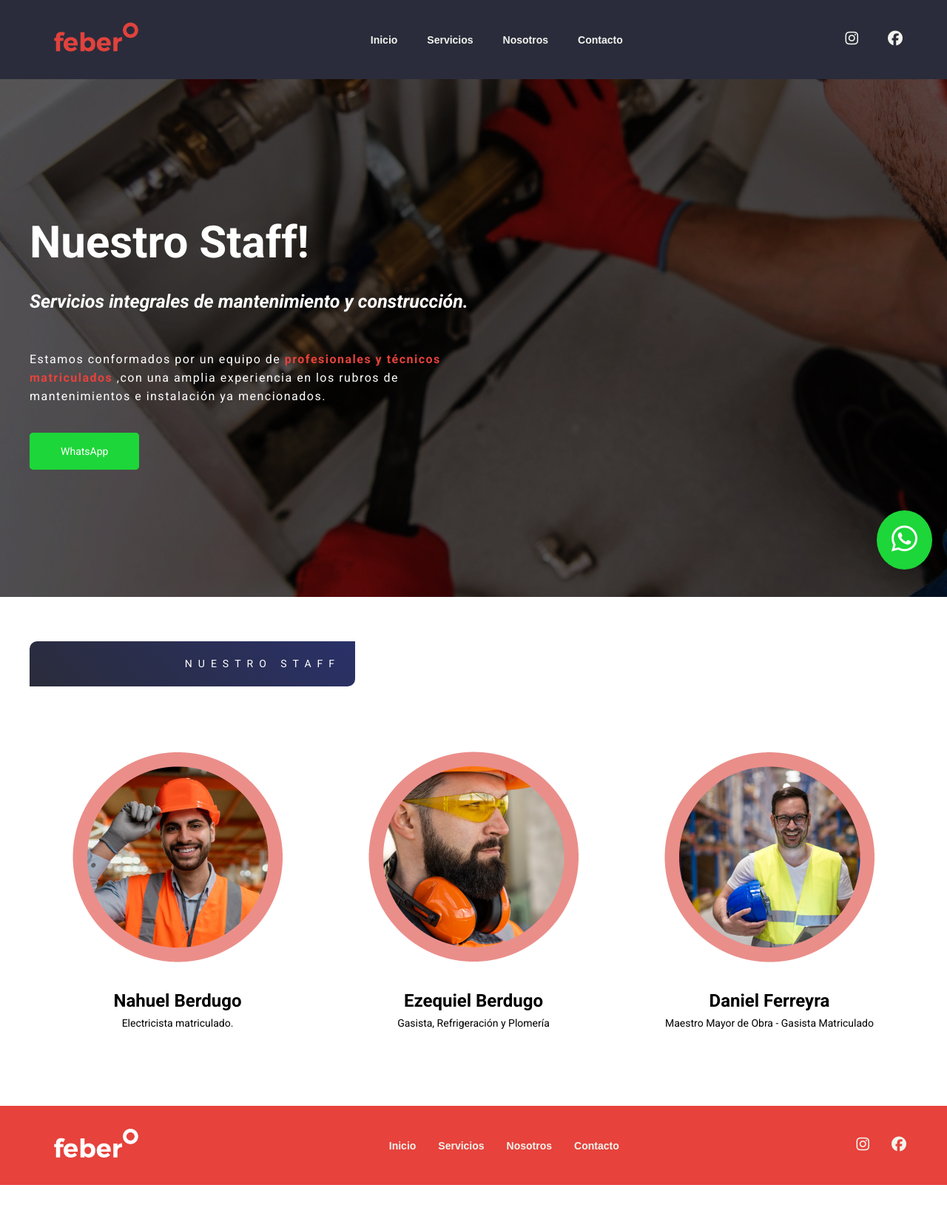
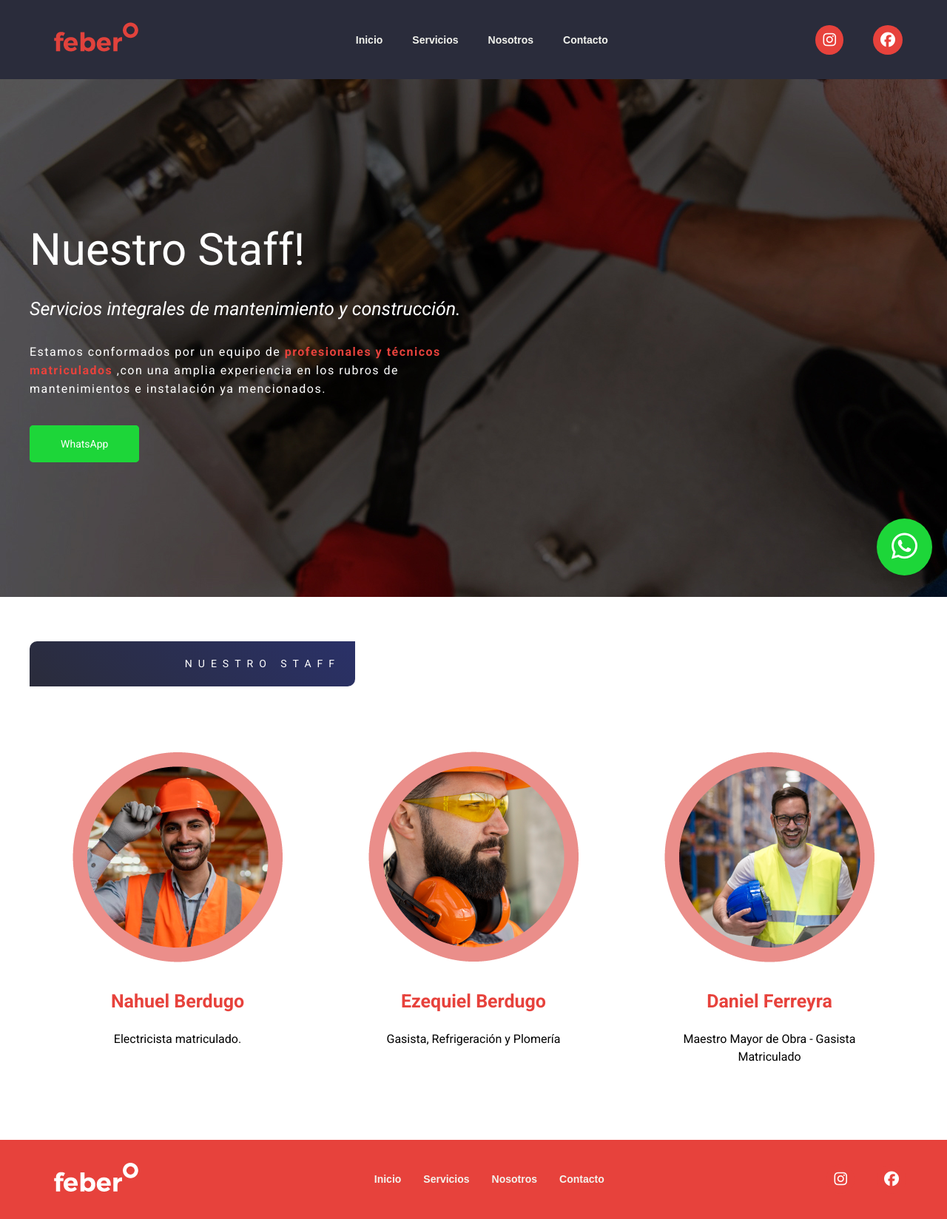
Before and after one commit to martin-centurion/feber-soluciones, a website: page pages/sobre-nosotros.html in a window 1280 px wide. Shown: the whole page at 74% size. Before the commit the page ends 1602 px from the top, so only its background shows below. Drawn offline with Linux system fonts and the light colour scheme.

Commit message:
agregando estilos a iconos rrss

```diff
--- a/pages/sobre-nosotros.html
+++ b/pages/sobre-nosotros.html
@@ -31,8 +31,8 @@
             </div>
             <div>
                 <ul>
-                    <li><a href="https://www.instagram.com"><i class="fa-brands fa-instagram"></i></a></li>
-                    <li><a href="https://www.facebook.com"><i class="fa-brands fa-facebook"></i></a></li>
+                    <li><a href="https://www.instagram.com""><i class="fa-brands fa-instagram btn-instagram"></i></a></li>
+                    <li><a href="https://www.facebook.com""><i class="fa-brands fa-facebook btn-facebook"></i></a></li>
                 </ul>
             </div>
         </div>
@@ -89,8 +89,8 @@
                 </div>
                 <div>
                     <ul>
-                        <li><a href="https://www.instagram.com"><i class="fa-brands fa-instagram"></i></a></li>
-                        <li><a href="https://www.facebook.com"><i class="fa-brands fa-facebook"></i></a></li>
+                        <li><a href="https://www.instagram.com""><i class="fa-brands fa-instagram btn-instagram"></i></a></li>
+                        <li><a href="https://www.facebook.com""><i class="fa-brands fa-facebook btn-facebook"></i></a></li>
                     </ul>
                 </div>
             </div>
--- a/sass/_footer.scss
+++ b/sass/_footer.scss
@@ -21,11 +21,10 @@
             font-weight: 600;
             color: rgba(243, 244, 238, 1);
             font-size: 14px;
-            transition: all 0.3s;
+            transition: color 0.3s;
 
             &:hover {
-                border-bottom: solid 2px white;
-                padding-bottom: 10px;
+                color: $ColorPrimario;
             }
         }
 
--- a/sass/_global.scss
+++ b/sass/_global.scss
@@ -29,14 +29,21 @@ footer {
     bottom: 30px;
     right: 20px;
     font-size: 40px;
-    background-color: $ColorWhatsapp;
-    text-decoration: none;
-    border-radius: 50%;
-    padding: 10px 20px;
 
     a {
         color: white;
+        background-color: $ColorWhatsapp;
+        text-decoration: none;
+        border-radius: 50%;
+        padding: 15px 20px;
+        transition: all 0.5s;
+
+        &:hover {
+            color: $ColorWhatsapp;
+            background-color: white;
+        }
     }
+
 
 }
 
--- a/sass/_header.scss
+++ b/sass/_header.scss
@@ -8,10 +8,6 @@
             display: flex;
             justify-content: space-between;
             align-items: center;
-
-                i {
-                    font-size: 20px;
-                }
 
                 ul {
                     display: flex;
@@ -26,11 +22,10 @@
                             font-weight: 600;
                             color: rgba(243, 244, 238, 1);
                             font-size: 14px;
-                            transition: border-bottom 0.3s;
+                            transition: color 0.3s;
 
                             &:hover {
-                                border-bottom: solid 2px $ColorSecundario;
-                                padding-bottom: 10px;
+                                color: $ColorSecundario;
                             }
                         }
                     }
--- a/sass/_main.scss
+++ b/sass/_main.scss
@@ -11,7 +11,7 @@
             h1 {
                 color: white;
                 font-size: 60px;
-                font-weight: bold;
+                font-weight: 400;
                 margin-bottom: 30px;
                 line-height: 70px;
             }
@@ -19,9 +19,9 @@
             h2 {
                 color: white;
                 font-size: 25px;
-                font-weight: bolder;
+                font-weight: 400;
                 font-style: italic;
-                margin-bottom: 50px;
+                margin-bottom: 30px;
                 line-height: 30px;
             }
 
@@ -33,6 +33,29 @@
                 line-height: 25px;
             }
     }
+}
+
+.btn-rrss {
+        color: white;
+        font-size: 20px;
+        padding: 10px;
+        border-radius: 50%;
+        transition: all 0.5s;
+
+        &:hover {
+            color: $ColorSecundario;
+            background-color: white;
+        }
+}
+
+.btn-facebook {
+    @extend .btn-rrss;
+    background-color: $ColorSecundario;
+}
+
+.btn-instagram {
+    @extend .btn-rrss;
+    background-color: $ColorSecundario;
 }
 
 .btn-base {
@@ -139,15 +162,16 @@
                     margin-bottom: 20px;
                 }
 
-                h1 {
+                h2 {
                     color: $ColorSecundario;
                     text-align: center;
-                    font-size: 30px;
-                    margin-bottom: 40px;
+                    font-size: 25px;
+                    margin-bottom: 20px;
                 }
 
+
                 p {
-                    font-size: 14px;
+                    font-size: 16px;
                     text-align: center;
                     line-height: 24px;
                     margin-bottom: 40px;
```
Also changed, not shown: index.html (+4 -4 lines), pages/contacto.html (+2 -2 lines), pages/servicios.html (+3 -3 lines), assets/facebook-brands.svg (added), css/styles.css.
